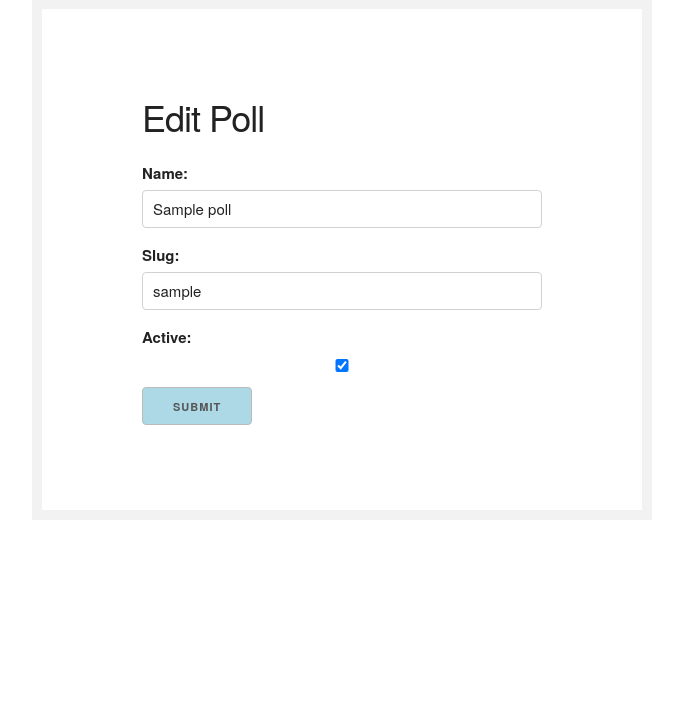
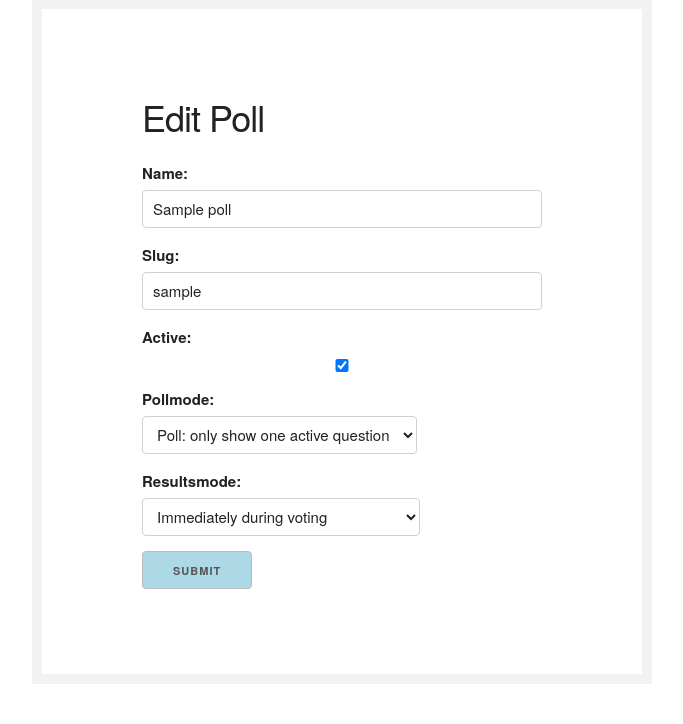
Before and after one commit to ICCM-EU/InstantPoll, a Django app: page /polls/edit/1 in a window 1280 px wide. Shown: the part 76-800 px from the top of the page, without its empty margins (298-981 px from the left). Run offline with Django 4.2, Linux system fonts and the light colour scheme; a user stored in the database is signed in; tables that the repository leaves empty hold one stand-in row (values such as "Sample post"); some libraries are stand-ins or nearby versions.

Commit message:
new option: do not show results immediately or at all added option for survey mode but not implemented yet

```diff
--- a/apps/backend/forms.py
+++ b/apps/backend/forms.py
@@ -15,7 +15,7 @@ class PollForm(forms.ModelForm):
 
     class Meta:
         model = Poll
-        fields = ("name", "slug", "active",)
+        fields = ("name", "slug", "active", "pollmode", "resultsmode")
 
 
 class QuestionForm(forms.ModelForm):
--- a/apps/core/models.py
+++ b/apps/core/models.py
@@ -35,6 +35,26 @@ class Poll(models.Model):
     slug = models.CharField(_("slug"), max_length=50)
     active = models.BooleanField(_("active"), default=False)
 
+    class PollMode(models.TextChoices):
+        SURVEY = 'SU', _('Survey: show all questions at once')
+        POLL = 'PO', _('Poll: only show one active question')
+
+    pollmode = models.CharField(
+        max_length=2,
+        choices=PollMode.choices,
+        default=PollMode.POLL,
+    )
+
+    class ResultsMode(models.TextChoices):
+        IMMEDIATE = 'IM', _('Immediately during voting')
+        AFTER = 'AF', _('After voting is done')
+        PRIVATE = 'PR', _('Private: do not show votes to voters')
+
+    resultsmode = models.CharField(
+        max_length=2,
+        choices=ResultsMode.choices,
+        default=ResultsMode.IMMEDIATE,
+    )
 
 class Question(models.Model):
 
```
Also changed, not shown: apps/backend/logic.py (+8 -2 lines), apps/backend/templates/projector.html (+15 -2 lines), apps/frontend/templates/frontend/poll.html (+13 -3 lines), apps/core/migrations/0005_poll_pollmode_poll_resultsmode.py (added).
